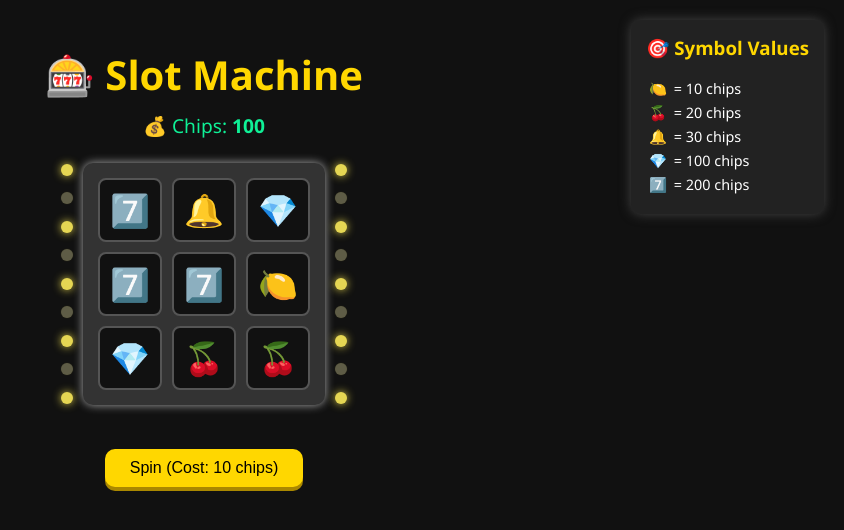
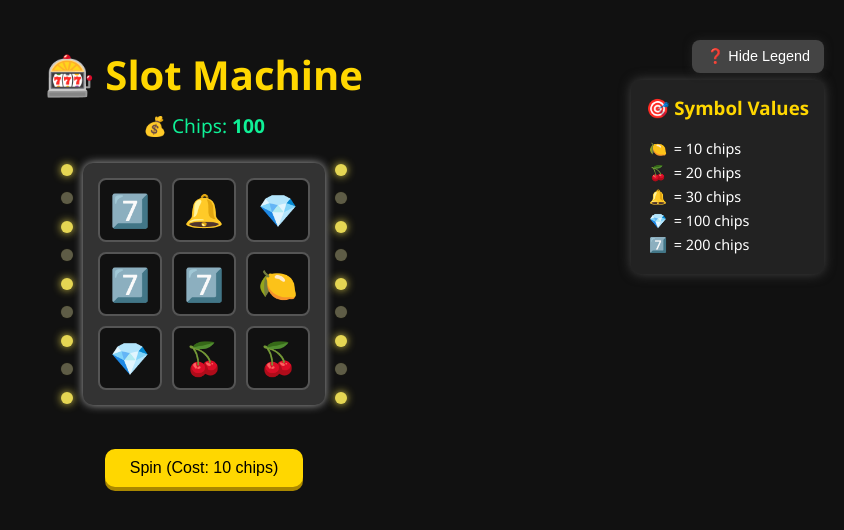
Before and after one commit to Maxibear18/slotmachine, a React (Create React App) app: page / in a window 1280 px wide. Shown: the top 530 px of the page, without its empty margins (436-1280 px from the left). Built offline with nearby package versions, Linux system fonts and the light colour scheme.

Commit message:
made legend toggable

```diff
--- a/src/App.css
+++ b/src/App.css
@@ -86,12 +86,13 @@ button:disabled {
 
 .legend {
   position: absolute;
-  top: 20px;
+  top: 80px;
   right: 20px;
   background: #222;
   padding: 15px;
   border-radius: 10px;
   box-shadow: 0 0 12px #444;
+  z-index: 10;
 }
 
 .legend h3 {
@@ -158,3 +159,19 @@ button:disabled {
   0% { background-color: #ffee55; box-shadow: 0 0 10px #ffee55; }
   100% { background-color: #444; box-shadow: none; }
 }
+
+.legend-toggle {
+  position: absolute;
+  top: 20px;
+  right: 20px;
+  background: #444;
+  color: white;
+  border: none;
+  padding: 8px 14px;
+  border-radius: 8px;
+  cursor: pointer;
+  z-index: 11;
+  font-size: 0.9rem;
+  box-shadow: 0 0 8px #222;
+  margin-bottom: 10px;
+}
--- a/src/App.js
+++ b/src/App.js
@@ -27,6 +27,7 @@ function App() {
   const [lastChange, setLastChange] = useState(0);
   const [matchedSlots, setMatchedSlots] = useState([]);
   const [isSpinning, setIsSpinning] = useState(false);
+  const [showLegend, setShowLegend] = useState(true);
 
   const spin = () => {
     if (chips < 10 || isSpinning) return;
@@ -111,6 +112,14 @@ function App() {
 
   return (
     <div className="App">
+      <button
+        onClick={() => setShowLegend(prev => !prev)}
+        className="legend-toggle"
+      >
+        {showLegend ? '❓ Hide Legend' : '❓ Show Legend'}
+      </button>
+
+      {showLegend && (
         <div className="legend">
           <h3>🎯 Symbol Values</h3>
           <ul>
@@ -121,6 +130,7 @@ function App() {
             ))}
           </ul>
         </div>
+      )}
 
       <h1>🎰 Slot Machine</h1>
 
```
Lines whose indentation alone changed are shown as unchanged.
